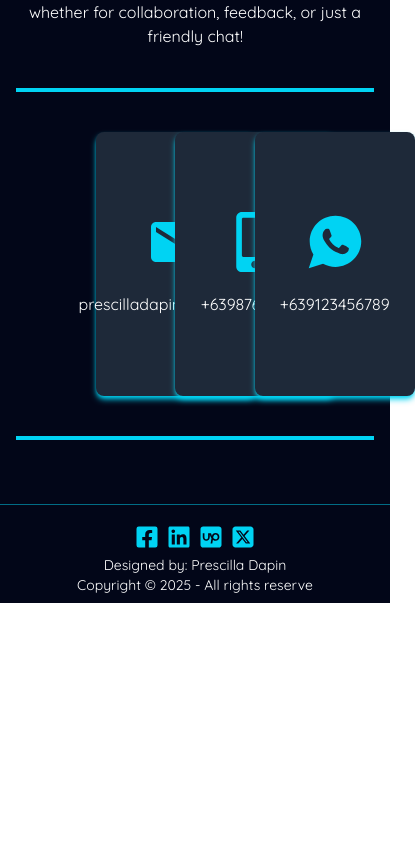
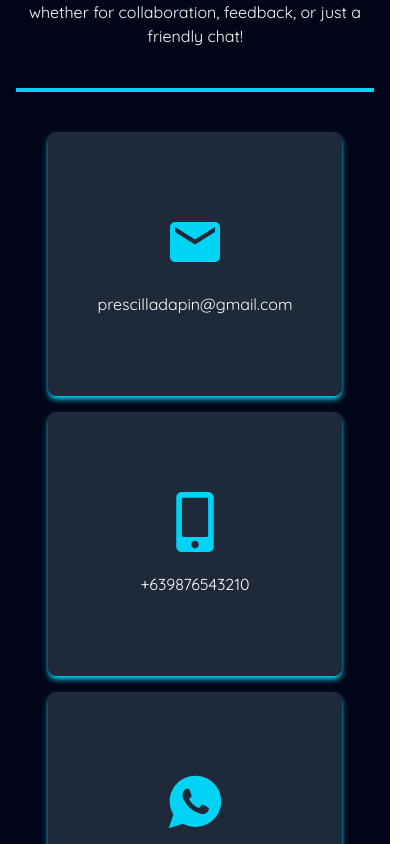
Before and after one commit to riyudev/Dapin-Portfolio, a React (Vite) app: page / in a window 390 px wide. Shown: the part 4680-5524 px from the top of the page, 415 px wide, since content can reach past the window. Before the commit the page ends 5283 px from the top, so only its background shows below. Built offline with nearby package versions, Linux system fonts and the light colour scheme.

Commit message:
responsive contact

```diff
--- a/src/components/Contact.jsx
+++ b/src/components/Contact.jsx
@@ -14,7 +14,7 @@ function Contact() {
         </p>
       </header>
       <hr />
-      <div className="grid grid-cols-3 gap-x-10 px-20">
+      <div className="laptop:grid-cols-3 laptop:px-20 laptop:gap-x-10 grid grid-cols-1 gap-y-4 px-8">
         <div className="place-items-center space-y-5 rounded-lg bg-gray-800 p-20 shadow-md shadow-cyan-400 transition-all duration-150 hover:scale-90">
           <MdEmail className="text-6xl text-cyan-400" />
           <p>prescilladapin@gmail.com</p>
```
